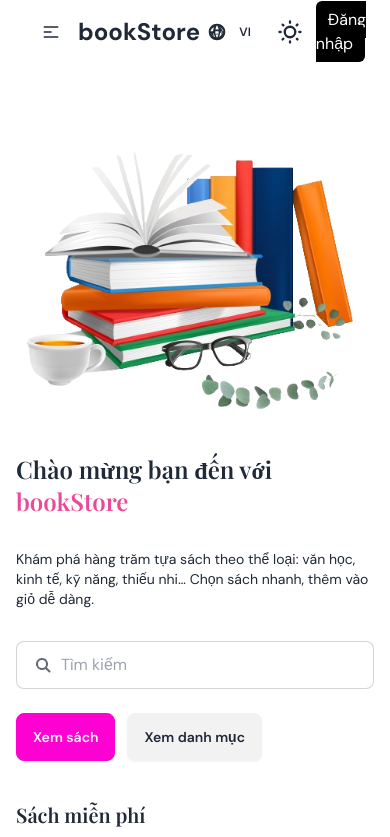
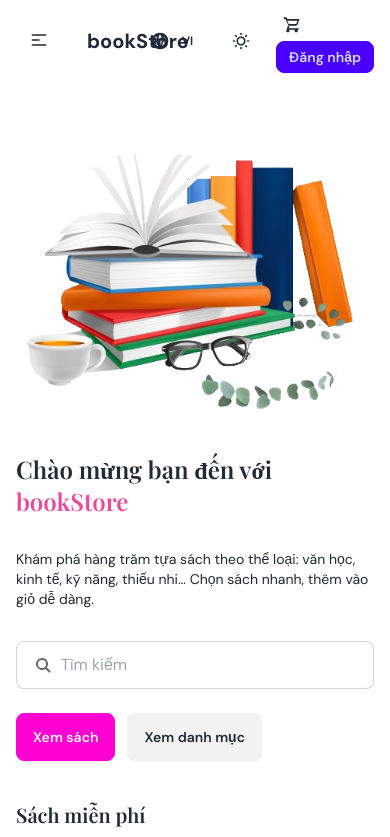
Before and after one commit to phuongnam281204/bookStoreApp-master, a React (Vite) app in the folder Frontend/: page / in a window 390 px wide. Shown: the top 837 px of the page. Built offline with nearby package versions, Linux system fonts and the light colour scheme; no server answers.

Commit message:
feat(navbar): responsive menu and user actions

```diff
--- a/Frontend/src/components/Navbar.jsx
+++ b/Frontend/src/components/Navbar.jsx
@@ -11,7 +11,23 @@ function Navbar() {
   const { totals } = useCart();
   const navigate = useNavigate();
   const { lang, toggleLang, t } = useI18n();
+
   const [search, setSearch] = useState("");
+
+  const [theme, setTheme] = useState(() => {
+    const saved = localStorage.getItem("theme");
+    return saved === "dark" ? "dark" : "light";
+  });
+
+  useEffect(() => {
+    const root = document.documentElement;
+    root.dataset.theme = theme;
+
+    if (theme === "dark") root.classList.add("dark");
+    else root.classList.remove("dark");
+
+    localStorage.setItem("theme", theme);
+  }, [theme]);
 
   const submitSearch = () => {
     const term = search.trim();
@@ -19,36 +35,13 @@ function Navbar() {
     navigate(`/course?search=${encodeURIComponent(term)}`);
   };
 
-  const [theme, setTheme] = useState(
-    localStorage.getItem("theme") ? localStorage.getItem("theme") : "light",
-  );
-  useEffect(() => {
-    const root = document.documentElement;
-    if (theme === "dark") {
-      root.classList.add("dark");
-      localStorage.setItem("theme", "dark");
-      document.body.classList.add("dark");
-    } else {
-      root.classList.remove("dark");
-      localStorage.setItem("theme", "light");
-      document.body.classList.remove("dark");
-    }
-  }, [theme]);
-
   const [sticky, setSticky] = useState(false);
   useEffect(() => {
-    const handleScroll = () => {
-      if (window.scrollY > 0) {
-        setSticky(true);
-      } else {
-        setSticky(false);
-      }
-    };
+    const handleScroll = () => setSticky(window.scrollY > 0);
     window.addEventListener("scroll", handleScroll);
-    return () => {
-      window.removeEventListener("scroll", handleScroll);
-    };
+    return () => window.removeEventListener("scroll", handleScroll);
   }, []);
+
   const navItems = (
     <>
       <li>
@@ -58,11 +51,6 @@ function Navbar() {
         <Link to="/course">{t("nav.course")}</Link>
       </li>
       <li>
-        <Link to="/cart">
-          {t("nav.cart")} ({totals.count})
-        </Link>
-      </li>
-      <li>
         <Link to="/contact">{t("nav.contact")}</Link>
       </li>
       <li>
@@ -70,22 +58,23 @@ function Navbar() {
       </li>
     </>
   );
+
   return (
-    <>
     <div
-        className={` max-w-screen-2xl container mx-auto md:px-20 px-4 dark:bg-slate-800 dark:text-white fixed top-0 left-0 right-0 z-50 ${
-          sticky
-            ? "sticky-navbar shadow-md bg-base-200 dark:bg-slate-700 dark:text-white duration-300 transition-all ease-in-out"
-            : ""
+      className={`fixed top-0 left-0 right-0 z-50 bg-base-100 text-base-content ${
+        sticky ? "shadow-md bg-base-200" : ""
       }`}
     >
-        <div className="navbar ">
-          <div className="navbar-start">
-            <div className="dropdown">
+      <div className="max-w-screen-2xl container mx-auto md:px-20 px-4">
+        <div className="navbar px-0">
+          <div className="navbar-start gap-2 flex-1 min-w-0">
+            <div className="dropdown md:hidden">
               <div
                 tabIndex={0}
                 role="button"
-                className="btn btn-ghost lg:hidden"
+                className="btn btn-ghost btn-sm"
+                aria-label="Menu"
+                title="Menu"
               >
                 <svg
                   xmlns="http://www.w3.org/2000/svg"
@@ -101,33 +90,39 @@ function Navbar() {
                     d="M4 6h16M4 12h8m-8 6h16"
                   />
                 </svg>
+                <span className="hidden sm:inline ml-1">Menu</span>
               </div>
               <ul
                 tabIndex={0}
-                className="menu menu-sm dropdown-content mt-3 z-[1] p-2 shadow bg-base-100 rounded-box w-52"
+                className="menu menu-sm dropdown-content mt-3 z-[1] p-2 shadow bg-base-100 rounded-box w-56"
               >
                 {navItems}
               </ul>
             </div>
-            <Link to="/" className=" text-2xl font-bold cursor-pointer">
+
+            <Link to="/" className="btn btn-ghost text-xl font-bold">
               bookStore
             </Link>
+
+            <div className="hidden md:flex flex-1 min-w-0 justify-center overflow-x-auto overflow-y-hidden">
+              <ul className="menu menu-horizontal menu-sm flex-nowrap whitespace-nowrap px-1 w-max">
+                {navItems}
+              </ul>
             </div>
-          <div className="navbar-end space-x-3">
-            <div className="navbar-center hidden lg:flex">
-              <ul className="menu menu-horizontal px-1">{navItems}</ul>
           </div>
-            <div className="hidden md:block">
+
+          <div className="navbar-end gap-3 flex-none">
+            <div className="hidden md:flex lg:ml-4">
               <form
                 onSubmit={(e) => {
                   e.preventDefault();
                   submitSearch();
                 }}
-                className="px-3 py-2 border rounded-md flex items-center gap-2"
               >
+                <label className="input input-bordered input-sm flex items-center gap-2 rounded-full w-36 md:w-40 lg:w-56 xl:w-72">
                   <input
                     type="text"
-                  className="grow outline-none rounded-md px-1 dark:bg-slate-900 dark:text-white"
+                    className="grow"
                     placeholder={t("nav.search")}
                     value={search}
                     onChange={(e) => setSearch(e.target.value)}
@@ -151,6 +146,7 @@ function Navbar() {
                       />
                     </svg>
                   </button>
+                </label>
               </form>
             </div>
 
@@ -173,54 +169,124 @@ function Navbar() {
                 {lang.toUpperCase()}
               </span>
             </button>
-            <label className="swap swap-rotate">
-              {/* this hidden checkbox controls the state */}
+
+            <label className="btn btn-ghost btn-sm swap swap-rotate">
               <input
                 type="checkbox"
-                className="theme-controller"
-                value="synthwave"
+                checked={theme === "dark"}
+                onChange={(e) => setTheme(e.target.checked ? "dark" : "light")}
+                aria-label={t("theme.toggle")}
+                title={t("theme.toggle")}
               />
 
-              {/* sun icon */}
               <svg
-                className="swap-off fill-current w-7 h-7"
+                className="swap-off fill-current w-5 h-5"
                 xmlns="http://www.w3.org/2000/svg"
                 viewBox="0 0 24 24"
-                onClick={() => setTheme(theme === "dark" ? "light" : "dark")}
               >
                 <path d="M5.64,17l-.71.71a1,1,0,0,0,0,1.41,1,1,0,0,0,1.41,0l.71-.71A1,1,0,0,0,5.64,17ZM5,12a1,1,0,0,0-1-1H3a1,1,0,0,0,0,2H4A1,1,0,0,0,5,12Zm7-7a1,1,0,0,0,1-1V3a1,1,0,0,0-2,0V4A1,1,0,0,0,12,5ZM5.64,7.05a1,1,0,0,0,.7.29,1,1,0,0,0,.71-.29,1,1,0,0,0,0-1.41l-.71-.71A1,1,0,0,0,4.93,6.34Zm12,.29a1,1,0,0,0,.7-.29l.71-.71a1,1,0,1,0-1.41-1.41L17,5.64a1,1,0,0,0,0,1.41A1,1,0,0,0,17.66,7.34ZM21,11H20a1,1,0,0,0,0,2h1a1,1,0,0,0,0-2Zm-9,8a1,1,0,0,0-1,1v1a1,1,0,0,0,2,0V20A1,1,0,0,0,12,19ZM18.36,17A1,1,0,0,0,17,18.36l.71.71a1,1,0,0,0,1.41,0,1,1,0,0,0,0-1.41ZM12,6.5A5.5,5.5,0,1,0,17.5,12,5.51,5.51,0,0,0,12,6.5Zm0,9A3.5,3.5,0,1,1,15.5,12,3.5,3.5,0,0,1,12,15.5Z" />
               </svg>
 
-              {/* moon icon */}
               <svg
-                className="swap-on fill-current w-7 h-7"
+                className="swap-on fill-current w-5 h-5"
                 xmlns="http://www.w3.org/2000/svg"
                 viewBox="0 0 24 24"
-                onClick={() => setTheme(theme === "light" ? "dark" : "light")}
               >
                 <path d="M21.64,13a1,1,0,0,0-1.05-.14,8.05,8.05,0,0,1-3.37.73A8.15,8.15,0,0,1,9.08,5.49a8.59,8.59,0,0,1,.25-2A1,1,0,0,0,8,2.36,10.14,10.14,0,1,0,22,14.05,1,1,0,0,0,21.64,13Zm-9.5,6.69A8.14,8.14,0,0,1,7.08,5.22v.27A10.15,10.15,0,0,0,17.22,15.63a9.79,9.79,0,0,0,2.1-.22A8.11,8.11,0,0,1,12.14,19.73Z" />
               </svg>
             </label>
 
             {authUser ? (
+              <div className="flex items-center gap-2">
+                <Link
+                  to="/cart"
+                  className="btn btn-ghost btn-sm btn-circle"
+                  aria-label={`${t("nav.cart")} (${totals.count})`}
+                  title={`${t("nav.cart")} (${totals.count})`}
+                >
+                  <div className="indicator">
+                    {totals.count ? (
+                      <span className="indicator-item badge badge-primary badge-sm">
+                        {totals.count}
+                      </span>
+                    ) : null}
+                    <svg
+                      xmlns="http://www.w3.org/2000/svg"
+                      viewBox="0 0 24 24"
+                      fill="currentColor"
+                      className="w-5 h-5"
+                      aria-hidden="true"
+                    >
+                      <path d="M7 18c-1.1 0-1.99.9-1.99 2S5.9 22 7 22s2-.9 2-2-.9-2-2-2Zm10 0c-1.1 0-1.99.9-1.99 2S15.9 22 17 22s2-.9 2-2-.9-2-2-2ZM7.17 14h9.66c.75 0 1.4-.41 1.74-1.03L21 6H6.21L5.27 4H2v2h2l3.6 7.59-1.35 2.44C5.52 17.37 6.48 19 8 19h12v-2H8l1.1-2Zm-.96-6h12.48l-1.62 4H8.11L6.21 8Z" />
+                    </svg>
+                  </div>
+                </Link>
+                <div
+                  className="hidden sm:flex items-center gap-2 px-3 py-1 rounded-full bg-base-200"
+                  title={authUser.fullname || authUser.email}
+                  aria-label={authUser.fullname || authUser.email}
+                >
+                  <svg
+                    xmlns="http://www.w3.org/2000/svg"
+                    viewBox="0 0 24 24"
+                    fill="currentColor"
+                    className="w-4 h-4 opacity-80"
+                    aria-hidden="true"
+                  >
+                    <path
+                      fillRule="evenodd"
+                      d="M12 2a5 5 0 1 0 0 10 5 5 0 0 0 0-10Zm-3 5a3 3 0 1 1 6 0 3 3 0 0 1-6 0Z"
+                      clipRule="evenodd"
+                    />
+                    <path d="M4 20a8 8 0 0 1 16 0v1H4v-1Z" />
+                  </svg>
+                  <span className="max-w-40 truncate text-sm font-medium">
+                    {authUser.fullname || authUser.email}
+                  </span>
+                </div>
                 <Logout />
+              </div>
             ) : (
-              <div className="">
-                <a
-                  className="bg-black text-white px-3 py-2 rounded-md hover:bg-slate-800 duration-300 cursor-pointer"
+              <div>
+                <Link
+                  to="/cart"
+                  className="btn btn-ghost btn-sm btn-circle mr-2"
+                  aria-label={`${t("nav.cart")} (${totals.count})`}
+                  title={`${t("nav.cart")} (${totals.count})`}
+                >
+                  <div className="indicator">
+                    {totals.count ? (
+                      <span className="indicator-item badge badge-primary badge-sm">
+                        {totals.count}
+                      </span>
+                    ) : null}
+                    <svg
+                      xmlns="http://www.w3.org/2000/svg"
+                      viewBox="0 0 24 24"
+                      fill="currentColor"
+                      className="w-5 h-5"
+                      aria-hidden="true"
+                    >
+                      <path d="M7 18c-1.1 0-1.99.9-1.99 2S5.9 22 7 22s2-.9 2-2-.9-2-2-2Zm10 0c-1.1 0-1.99.9-1.99 2S15.9 22 17 22s2-.9 2-2-.9-2-2-2ZM7.17 14h9.66c.75 0 1.4-.41 1.74-1.03L21 6H6.21L5.27 4H2v2h2l3.6 7.59-1.35 2.44C5.52 17.37 6.48 19 8 19h12v-2H8l1.1-2Zm-.96-6h12.48l-1.62 4H8.11L6.21 8Z" />
+                    </svg>
+                  </div>
+                </Link>
+                <button
+                  type="button"
+                  className="btn btn-primary btn-sm whitespace-nowrap"
                   onClick={() =>
                     document.getElementById("my_modal_3").showModal()
                   }
                 >
                   {t("nav.login")}
-                </a>
+                </button>
                 <Login />
               </div>
             )}
           </div>
         </div>
       </div>
-    </>
+    </div>
   );
 }
 
```
Lines whose indentation alone changed are shown as unchanged.
